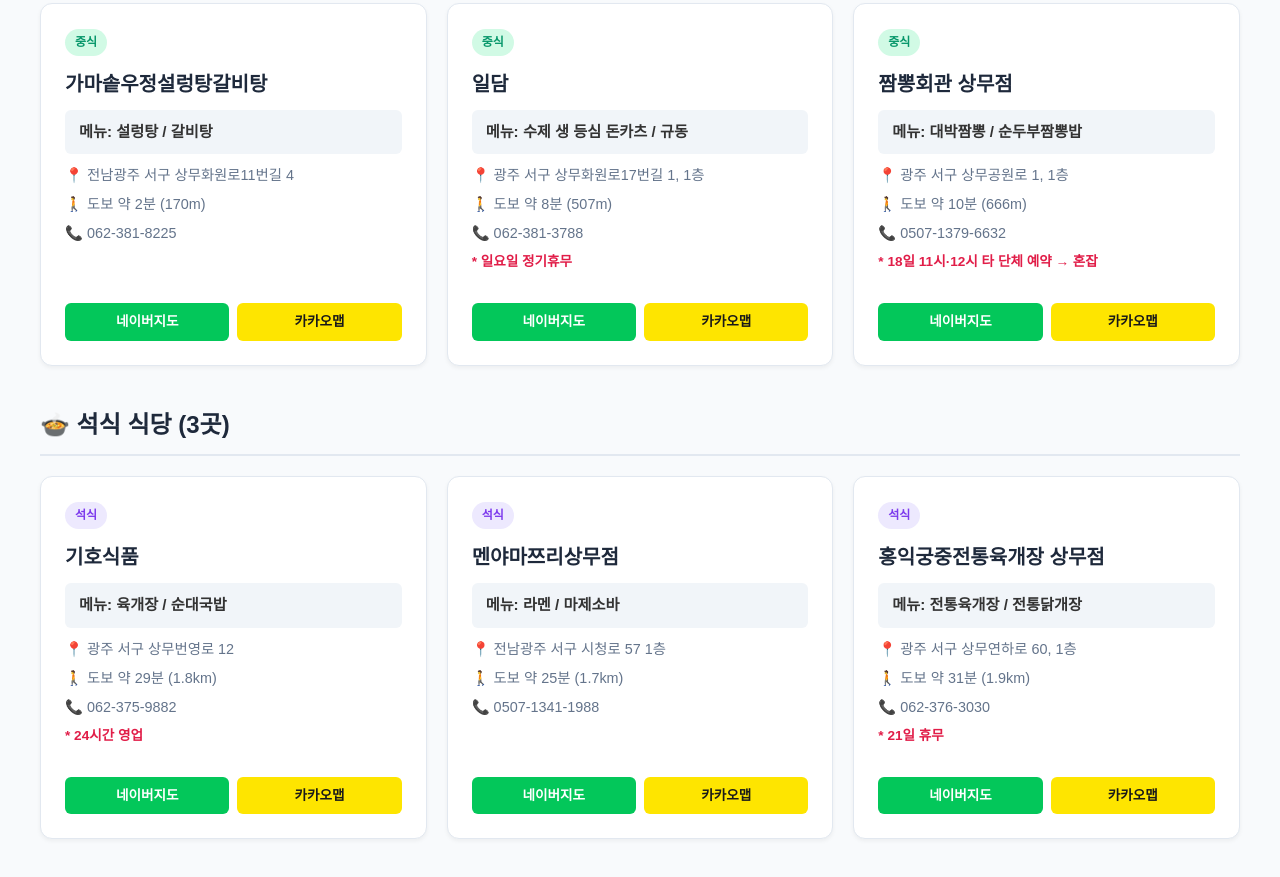
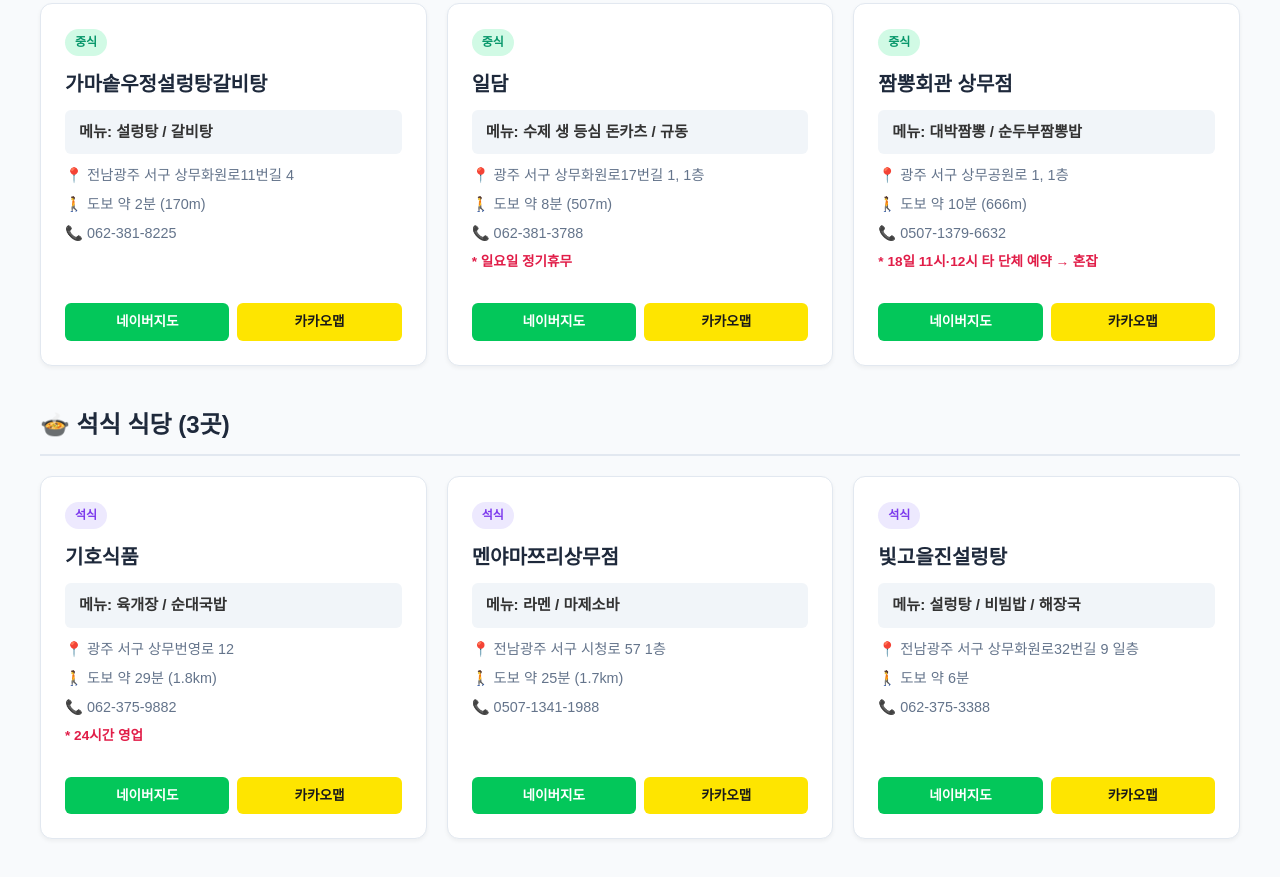
Before and after one commit to mapkjh-well/hotelroom1, a plain HTML site: page index.html in a window 1280 px wide. Shown: the part 1298-2175 px from the top of the page. Drawn offline with Linux system fonts and the light colour scheme.

Commit message:
Update index.html

```diff
--- a/index.html
+++ b/index.html
@@ -217,18 +217,17 @@
                 <div class="card">
                     <div>
                         <span class="badge dinner">석식</span>
-                        <h3>홍익궁중전통육개장 상무점</h3>
-                        <div class="menu-box">메뉴: 전통육개장 / 전통닭개장</div>
+                        <h3>빛고을진설렁탕</h3>
+                        <div class="menu-box">메뉴: 설렁탕 / 비빔밥 / 해장국</div>
                         <div class="info-list">
-                            <div>📍 광주 서구 상무연하로 60, 1층</div>
-                            <div>🚶 도보 약 31분 (1.9km)</div>
-                            <div>📞 062-376-3030</div>
-                            <div class="student-notice">* 21일 휴무</div>
+                            <div>📍 전남광주 서구 상무화원로32번길 9 일층</div>
+                            <div>🚶 도보 약 6분</div>
+                            <div>📞 062-375-3388</div>
                         </div>
                     </div>
                     <div class="btn-group">
-                        <a href="https://map.naver.com/v5/search/%EA%B4%91%EC%A3%BC%20%EC%84%9C%EA%B5%AC%20%EC%83%81%EB%AC%B4%EC%97%B0%ED%95%98%EB%A1%9C%2060%20%ED%99%8D%EC%9D%B5%EA%B6%81%EC%A4%91%EC%A0%84%ED%86%B5%EC%9C%A1%EA%B0%9C%EC%9E%A5" target="_blank" class="btn btn-naver">네이버지도</a>
-                        <a href="https://map.kakao.com/?q=%EA%B4%91%EC%A3%BC%20%EC%84%9C%EA%B5%AC%20%EC%83%81%EB%AC%B4%EC%97%B0%ED%95%98%EB%A1%9C%2060%20%ED%99%8D%EC%9D%B5%EA%B6%81%EC%A4%91%EC%A0%84%ED%86%B5%EC%9C%A1%EA%B0%9C%EC%9E%A5" target="_blank" class="btn btn-kakao">카카오맵</a>
+                        <a href="https://naver.me/5EaAJNFe" target="_blank" class="btn btn-naver">네이버지도</a>
+                        <a href="https://map.kakao.com/?q=%EA%B4%91%EC%A3%BC%20%EC%84%9C%EA%B5%AC%20%EC%83%81%EB%AC%B4%ED%99%94%EC%9B%90%EB%A1%9C32%EB%B2%88%EA%B8%B8%209" target="_blank" class="btn btn-kakao">카카오맵</a>
                     </div>
                 </div>
             </div>
```
